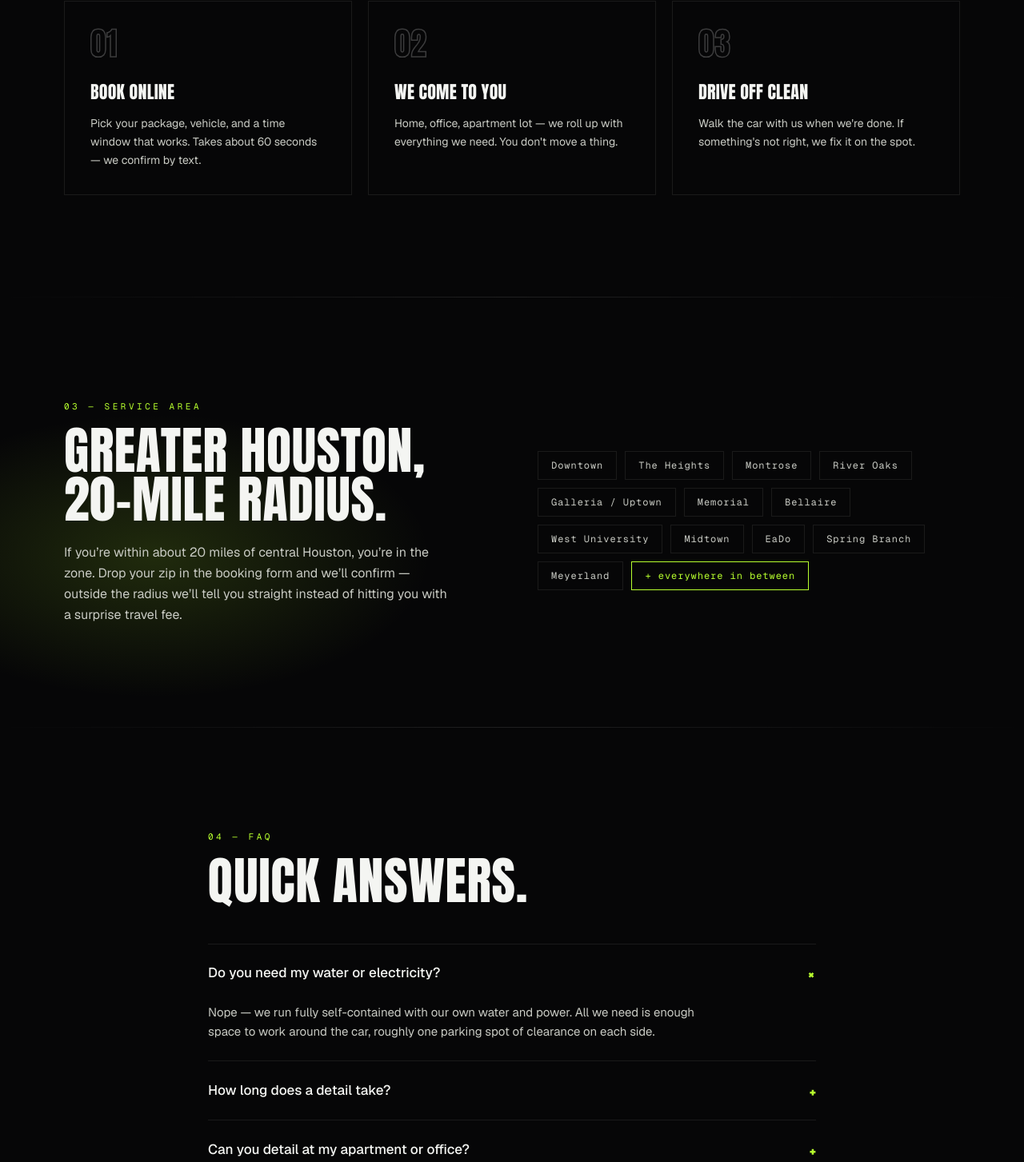
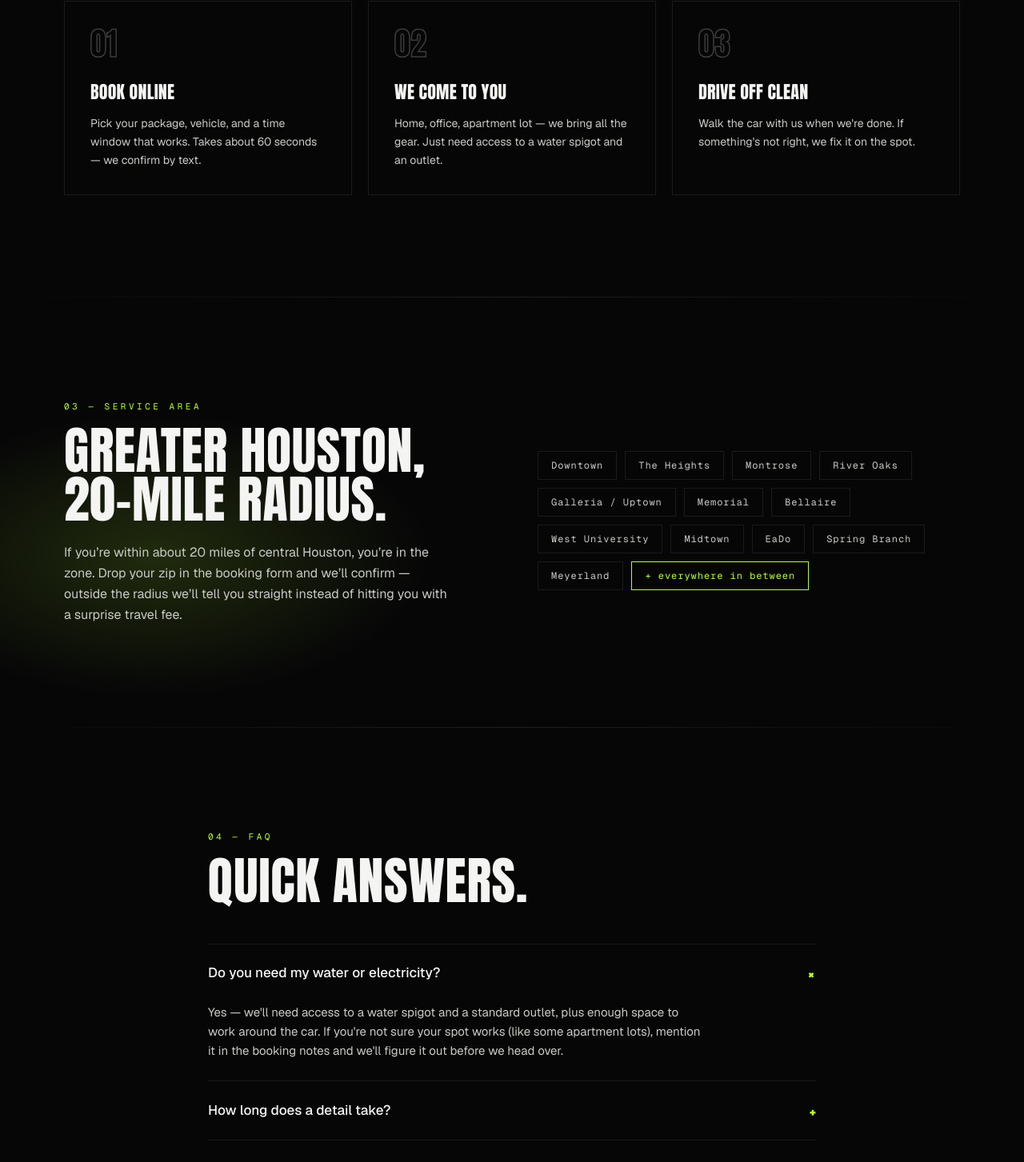
Before and after one commit to roasmarketingbusiness-commits/evosdetail.com, a Next.js app: page / in a window 1280 px wide. Shown: the part 2026-3479 px from the top of the page at 80% size. Built offline with nearby package versions, Linux system fonts and the light colour scheme.

Commit message:
Be honest about needing customer water and power hookups
Not fully self-contained yet — FAQ and how-it-works now say a spigot
and outlet are required instead of claiming we bring our own.

Co-Authored-By: Claude Fable 5 <noreply@anthropic.com>

```diff
--- a/src/app/_components/FAQ.tsx
+++ b/src/app/_components/FAQ.tsx
@@ -6,7 +6,7 @@ import { useState } from "react";
 const FAQS = [
   {
     q: "Do you need my water or electricity?",
-    a: "Nope — we run fully self-contained with our own water and power. All we need is enough space to work around the car, roughly one parking spot of clearance on each side.",
+    a: "Yes — we'll need access to a water spigot and a standard outlet, plus enough space to work around the car. If you're not sure your spot works (like some apartment lots), mention it in the booking notes and we'll figure it out before we head over.",
   },
   {
     q: "How long does a detail take?",
@@ -14,7 +14,7 @@ const FAQS = [
   },
   {
     q: "Can you detail at my apartment or office?",
-    a: "Yes — driveways, office lots, and most apartment complexes are all good. If your complex has rules about car washing on site, check with them first and we'll work around it.",
+    a: "Usually, yes — as long as there's a water spigot and outlet we can reach, and your complex allows car washing on site. Interior-only details are easier anywhere since they don't need water hookups. When in doubt, drop it in the booking notes.",
   },
   {
     q: "How do I pay?",
--- a/src/app/_components/HowItWorks.tsx
+++ b/src/app/_components/HowItWorks.tsx
@@ -11,7 +11,7 @@ const STEPS = [
   {
     number: "02",
     title: "We come to you",
-    body: "Home, office, apartment lot — we roll up with everything we need. You don't move a thing.",
+    body: "Home, office, apartment lot — we bring all the gear. Just need access to a water spigot and an outlet.",
   },
   {
     number: "03",
```
